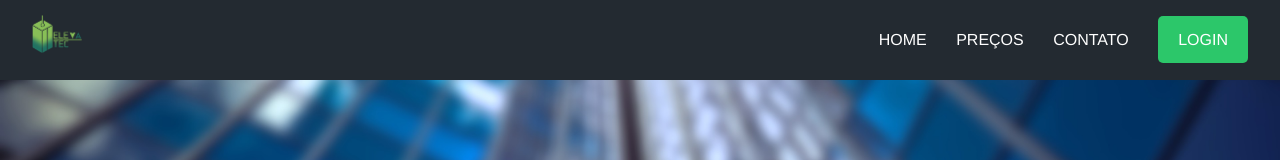
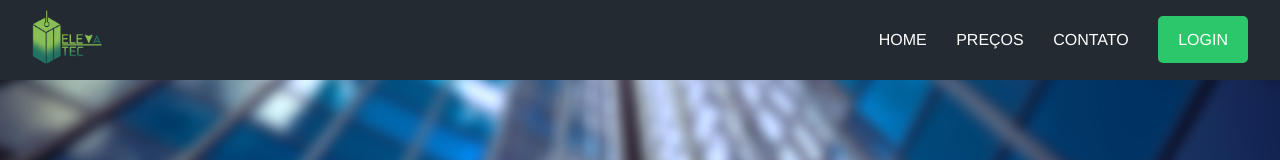
Before and after one commit to aul-rel/Elevadores, a plain HTML site: page index.html in a window 1280 px wide. Shown: the top 160 px of the page. Drawn offline with Linux system fonts and the light colour scheme.

Commit message:
Update styles.css
why?

```diff
--- a/css/styles.css
+++ b/css/styles.css
@@ -28,8 +28,8 @@ nav{
 
 
 .logo{
-    width: 50px;
-    margin-top: 15px;
+    width: 70px;
+    margin-top: 10px;
 }
 
 .navbar-itens{
```
